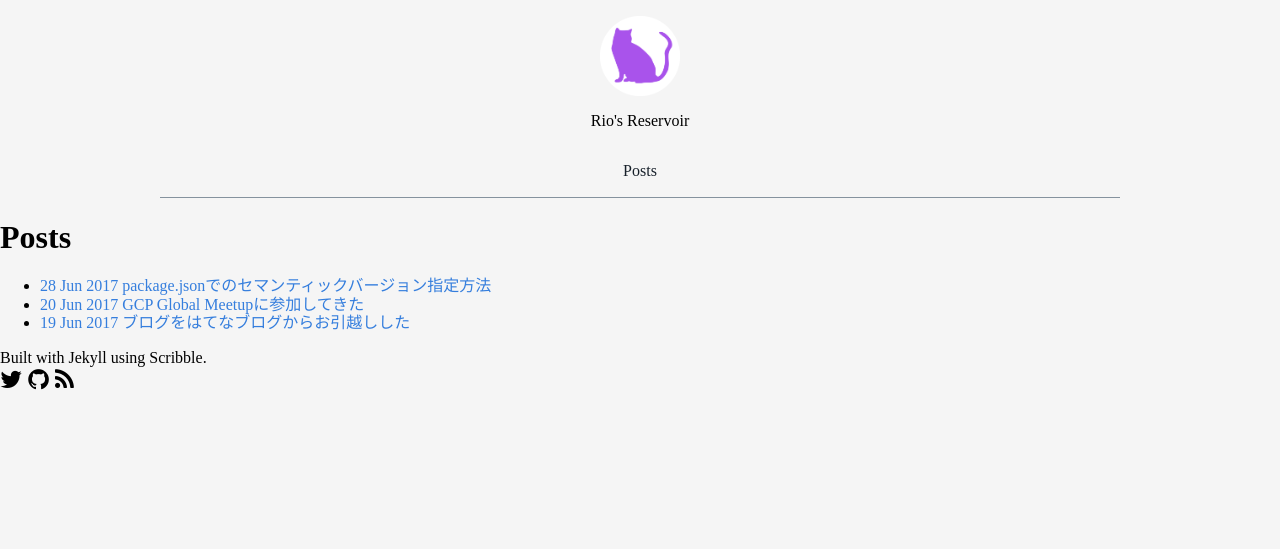
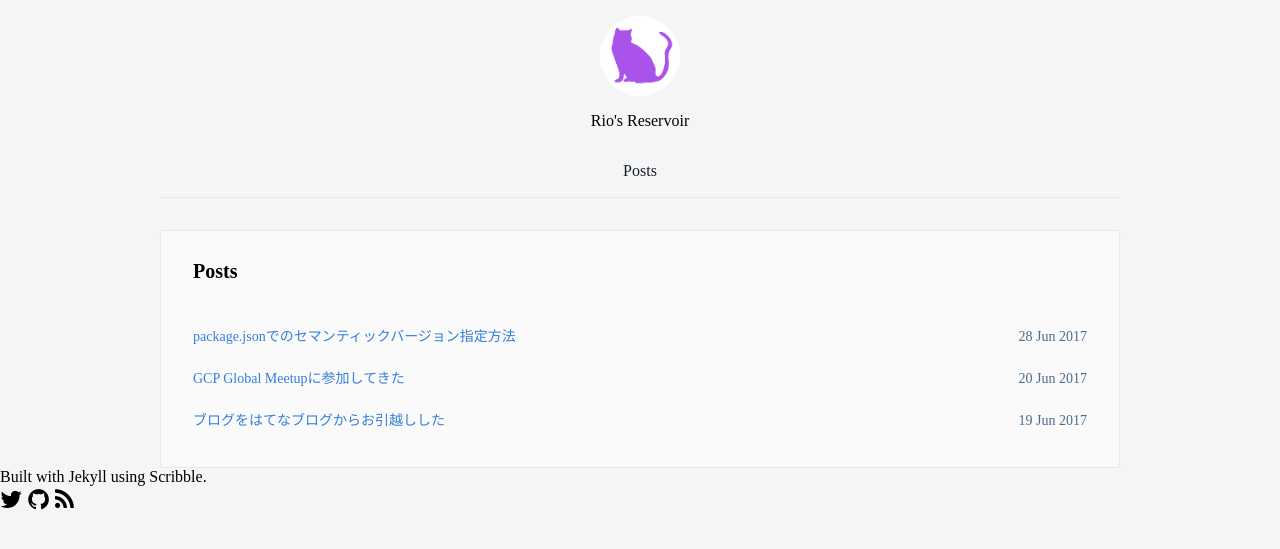
Before and after one commit to arayaryoma/reservoir.allajah.com, a Jekyll site: the page built from index.html, in a window 1280 px wide. Shown: the top 549 px of the page. Built offline with Jekyll 4.4.1, drawn with Linux system fonts in a browser that asks for light colours; nearby versions of some CDN libraries; some web fonts are replaced.

Commit message:
:sparkles: Implement index layout

```diff
--- a/_layouts/default.html
+++ b/_layouts/default.html
@@ -8,6 +8,7 @@
   <link href="//maxcdn.bootstrapcdn.com/font-awesome/4.2.0/css/font-awesome.min.css" rel="stylesheet">
   <link rel="stylesheet" href="//necolas.github.io/normalize.css/7.0.0/normalize.css">
   <link href="//fonts.googleapis.com/earlyaccess/sawarabigothic.css" rel="stylesheet" />
+  <link href="//fonts.googleapis.com/earlyaccess/notosansjapanese.css" rel="stylesheet" />
   <title>{{ page.title }} - {{ site.title }}</title>
   {% include head.html %}
 </head>
@@ -19,7 +20,6 @@
       </a>
     <p>{{ site.title }}</p>
   </header>
-  <div class="">
   <div class="container">
       <nav aria-label="Main">
         <ul>
@@ -27,23 +27,17 @@
           <li>
             <a class="" href="{% unless link.external %}{{ site.url }}{% endunless %}{{ link.url }}">
           {{ link.name }}
-        </a>
-        {% endfor %}
+        </a> {% endfor %}
           </li>
         </ul>
       </nav>
-    </div>
-
       <main class="">
         {% if page.title %}
-      <div class="mb4">
           {% if page.date %}
-        <div class="">{{ page.date | date_to_string }}</div>{% endif %}
-        <h1 class="">
-              {% if is_post %}
+          <div class="">{{ page.date | date_to_string }}</div>
           {% endif %}
-              {{ page.title }}
-            </h1> {% if is_post and site.share %}
+          <h1 class="page-title"> {{ page.title }} </h1>
+          {% if is_post and site.share %}
           <a href="https://twitter.com/share" class="twitter-share-button">Tweet</a>
           <script>
             ! function(d, s, id) {
@@ -58,12 +52,12 @@
           </script>
           <div class="fb-like" data-send="false" data-layout="button_count" data-width="100" data-show-faces="false" data-font="arial" data-action="like"></div>
           {% endif %}
-      </div>
         {% endif %}
         <div class="markdown-body">
           {{ content }}
         </div>
         {% if is_post %}{% include signoff.html %}{% endif %}
+
       </main>
     {% if is_post %}{% include pagination.html %}{% endif %}
   </div>
--- a/_sass/_style.scss
+++ b/_sass/_style.scss
@@ -1,16 +1,21 @@
 $bg-color: #F5F5F5;
-$border-color: #85929E;
+$border-color: #E5E7E9;
 $main-text-color: #17202A;
+$sub-text-color: lighten($main-text-color, 30%);
+
 html {
-  font-family: "Sawarabi Gothic";
+  font-family: "Noto Sans Japanese";
 }
+
 body {
   background: $bg-color;
 }
+
 a {
   color: inherit;
   text-decoration: none;
 }
+
 header {
   display: flex;
   align-items: center;
@@ -20,15 +25,25 @@ header {
 
 nav {
   border-bottom: 1px solid $border-color;
+
   ul {
     list-style: none;
     display: flex;
     justify-content: center;
     padding: 0;
+
     li {
       color: $main-text-color;
     }
   }
+}
+
+main {
+  margin-top: 2em;
+  background: #FAFAFA;
+  padding: 1em 2em;
+  border-radius: 0.2em;
+  border: 1px solid $border-color;
 }
 
 .site-title {
@@ -41,35 +56,79 @@ nav {
   margin: 0 auto;
 }
 
-.bg-super-white { background: #f9f9f9; }
-.top-50 { top: 50% }
+.page-title {
+  font-size: 1.25rem;
+  margin-bottom: 2em;
+}
 
+.post-list {
+  list-style: none;
+  padding: 0;
+  li {
+    font-size: 14px;
+    margin: 1em 0;
+    display: flex;
+    &:hover {
+      opacity: 0.5;
+    }
+    a {
+      width: 100%;
+      line-height: 2;
+      display: flex;
+    }
+  }
+  &-item-title {
+    width: calc(100% - 7em);
+    display: inline-block;
+    padding-right: 1em;
+    text-overflow: ellipsis;
+    overflow: hidden;
+  }
+  &-item-time {
+    display: inline-flex;
+    justify-content: flex-end;
+    color: $sub-text-color;
+    width: 7em;
+  }
+}
+
+.bg-super-white {
+  background: #f9f9f9;
+}
+
+.top-50 {
+  top: 50%;
+}
 /* Markdown styles */
 .markdown-body a {
   text-decoration: none;
   color: #357edd;
 }
+
 .markdown-body .highlighter-rouge {
-  padding: .25rem .5rem;
+  padding: 0.25rem 0.5rem;
 }
+
 .markdown-body pre {
   margin: 0;
   overflow: auto;
 }
+
 .markdown-body > .highlighter-rouge,
 .markdown-body > blockquote {
-  padding: .5rem 4rem;
+  padding: 0.5rem 4rem;
   margin: 2em -4rem;
 }
+
 .markdown-body > hr {
   margin: 2em -4rem;
   border: 0;
   border-bottom: 1px dotted #CCC;
 }
+
 .markdown-body blockquote {
   background: #f9f9f9;
-  border-left: .2rem solid #ccc;
+  border-left: 0.2rem solid #ccc;
   padding-left: 3.8rem;
 }
-
 /* end Markdown styles */
--- a/index.html
+++ b/index.html
@@ -2,13 +2,13 @@
 title: Posts
 ---
 
-<ul class="list pa0">
+<ul class="post-list">
   {% if site.posts %}
     {% for post in site.posts %}
-      <li class="mv2">
-        <a href="{{ site.url }}{{ post.url }}" class="db pv1 link blue hover-mid-gray">
-          <time class="fr silver">{{ post.date | date_to_string }} </time>
-          {{ post.title }}
+      <li>
+        <a href="{{ site.url }}{{ post.url }}">
+          <span class="post-list-item-title">{{ post.title }}</span>
+          <time class="post-list-item-time">{{ post.date | date_to_string }} </time>
         </a>
       </li>
     {% endfor %}
```
Lines whose indentation alone changed are shown as unchanged.
